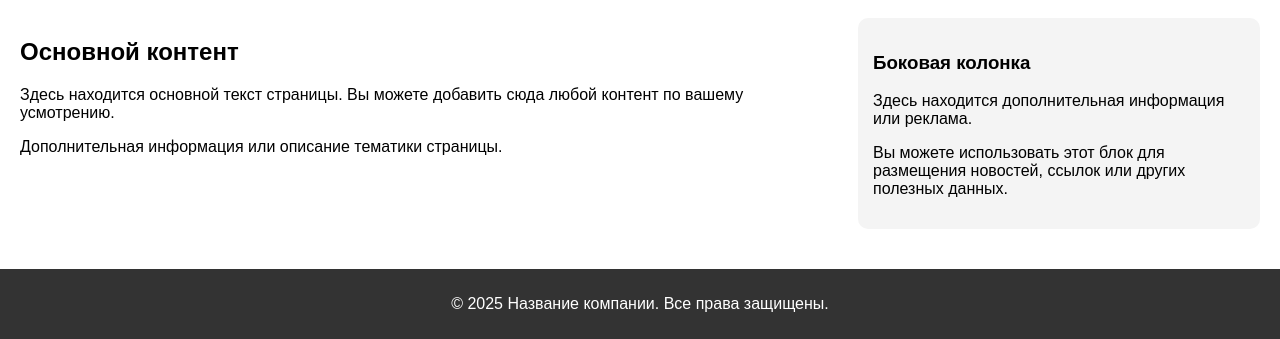
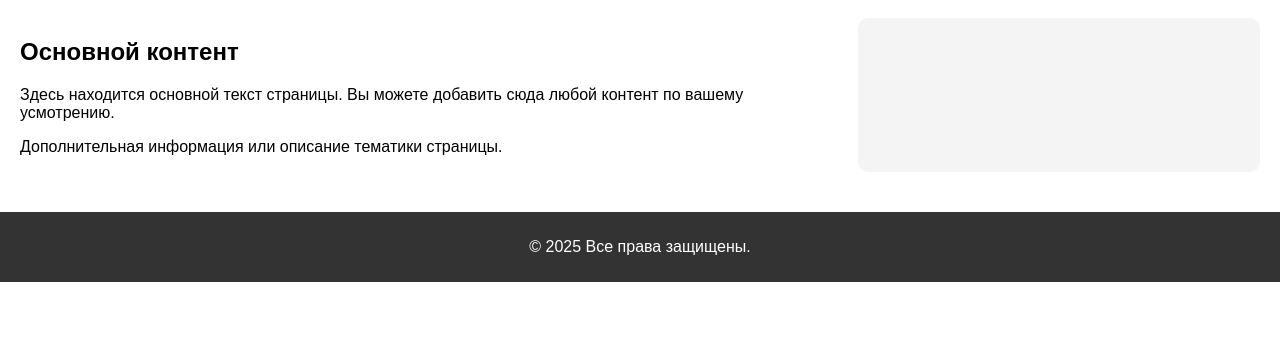
Before and after one commit to Mak8im/top-10-online-schools, a plain HTML site: page index.html in a window 1280 px wide. Shown: the part 502-841 px from the top of the page. After the commit the page ends 800 px from the top, so only its background shows below. Drawn offline with Linux system fonts and the light colour scheme.

Commit message:
Update index.html

```diff
--- a/index.html
+++ b/index.html
@@ -98,13 +98,10 @@
             <p>Дополнительная информация или описание тематики страницы.</p>
         </div>
         <div class="sidebar">
-            <h3>Боковая колонка</h3>
-            <p>Здесь находится дополнительная информация или реклама.</p>
-            <p>Вы можете использовать этот блок для размещения новостей, ссылок или других полезных данных.</p>
         </div>
     </div>
     <footer>
-        <p>&copy; 2025 Название компании. Все права защищены.</p>
+        <p>&copy; 2025  Все права защищены.</p>
     </footer>
 </body>
 </html>
```
